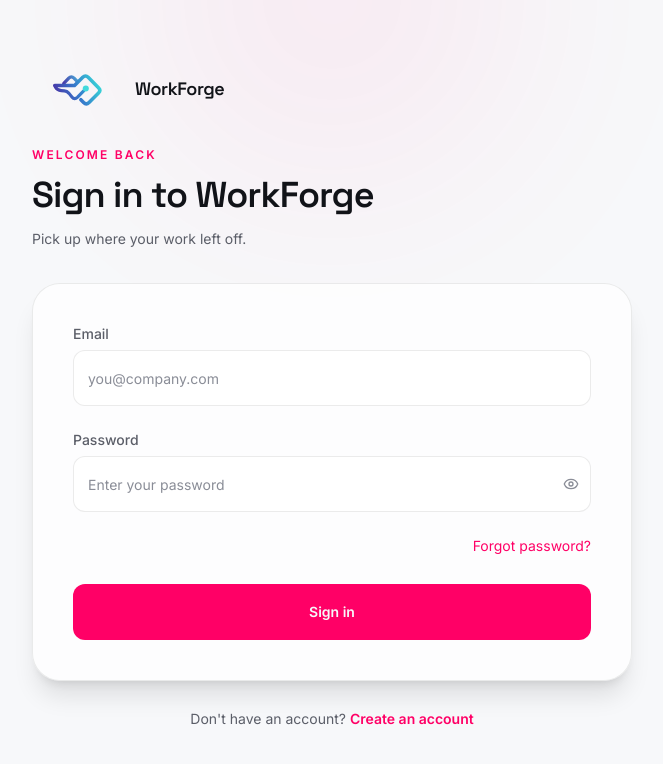
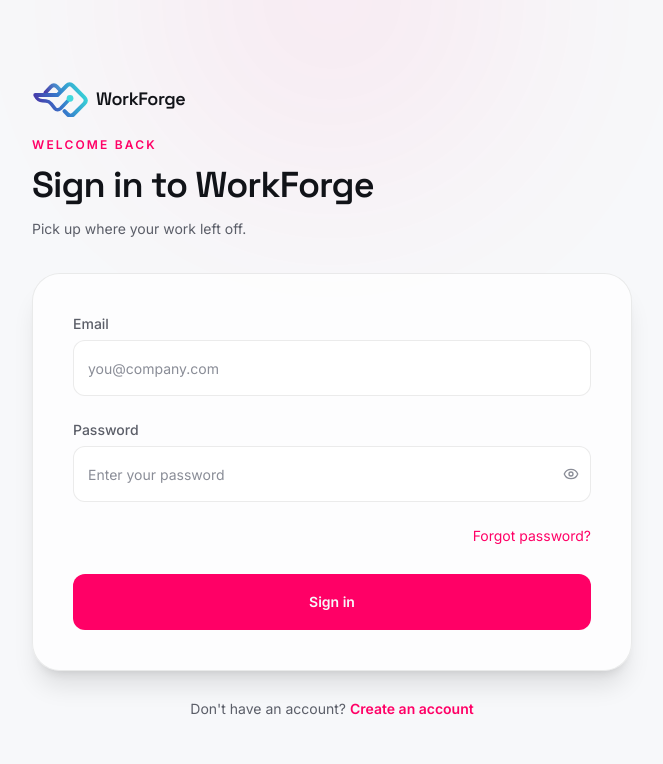
Before and after one commit to KeshavKandoi/AI-AUTOMATION, a React (Vite) app in the folder ai-coo-frontend/: page /login in a window 1280 px wide. Shown: the top 764 px of the page, without its empty margins (308-971 px from the left). Built offline with nearby package versions, Linux system fonts and the light colour scheme; no server answers.

Commit message:
Update SVG viewBox dimensions, adjust BrandLogo component sizes, and refine layout in AuthShell and Signup components for improved consistency and design clarity

```diff
--- a/ai-coo-frontend/src/components/BrandLogo.tsx
+++ b/ai-coo-frontend/src/components/BrandLogo.tsx
@@ -9,14 +9,14 @@ interface BrandLogoProps {
 }
 
 const MARK_SIZE = {
-  sm: 'h-7 w-[72px]',
-  md: 'h-9 w-[93px]',
-  lg: 'h-10 w-[104px]',
+  sm: 'h-7 w-11',
+  md: 'h-9 w-14',
+  lg: 'h-10 w-16',
 }
 
 export default function BrandLogo({ className, compact = false, size = 'md', to = '/' }: BrandLogoProps) {
   return (
-    <Link to={to} className={cn('inline-flex min-w-0 items-center gap-2.5', className)} aria-label="WorkForge home">
+    <Link to={to} className={cn('inline-flex min-w-0 items-center gap-2', className)} aria-label="WorkForge home">
       <img
         src={compact ? '/workforge-icon.svg' : '/workforge-mark.svg'}
         alt=""
--- a/ai-coo-frontend/src/pages/auth/AuthShell.tsx
+++ b/ai-coo-frontend/src/pages/auth/AuthShell.tsx
@@ -6,7 +6,7 @@ export default function AuthShell({ children }: { children: ReactNode }) {
     <main className="home-page relative flex min-h-screen items-center justify-center overflow-hidden bg-[var(--color-void)] px-4 py-12 text-[var(--color-text-primary)] sm:px-8">
       <div aria-hidden="true" className="pointer-events-none absolute -top-48 left-1/2 h-96 w-96 -translate-x-1/2 rounded-full bg-[var(--color-signal)] opacity-[0.06] blur-[120px]" />
       <div className="relative w-full max-w-[600px]">
-        <BrandLogo size="md" className="mb-10" />
+        <BrandLogo size="md" className="mb-5" />
         {children}
       </div>
     </main>
--- a/ai-coo-frontend/src/pages/auth/Signup.tsx
+++ b/ai-coo-frontend/src/pages/auth/Signup.tsx
@@ -54,7 +54,6 @@ export default function Signup() {
   return (
     <AuthShell>
         <div className="mb-8">
-          <p className="mb-3 text-xs font-semibold uppercase tracking-[0.18em] text-[var(--color-signal)]">Get started</p>
           <h1 className="font-[family-name:var(--font-display)] text-3xl font-semibold tracking-tight text-[var(--color-text-primary)] sm:text-4xl">Create your workspace</h1>
           <p className="mt-3 text-sm leading-6 text-[var(--color-text-muted)]">Set up your account, then choose the tools you want to connect.</p>
         </div>
```
Also changed, not shown: ai-coo-frontend/public/workforge-mark.svg.
